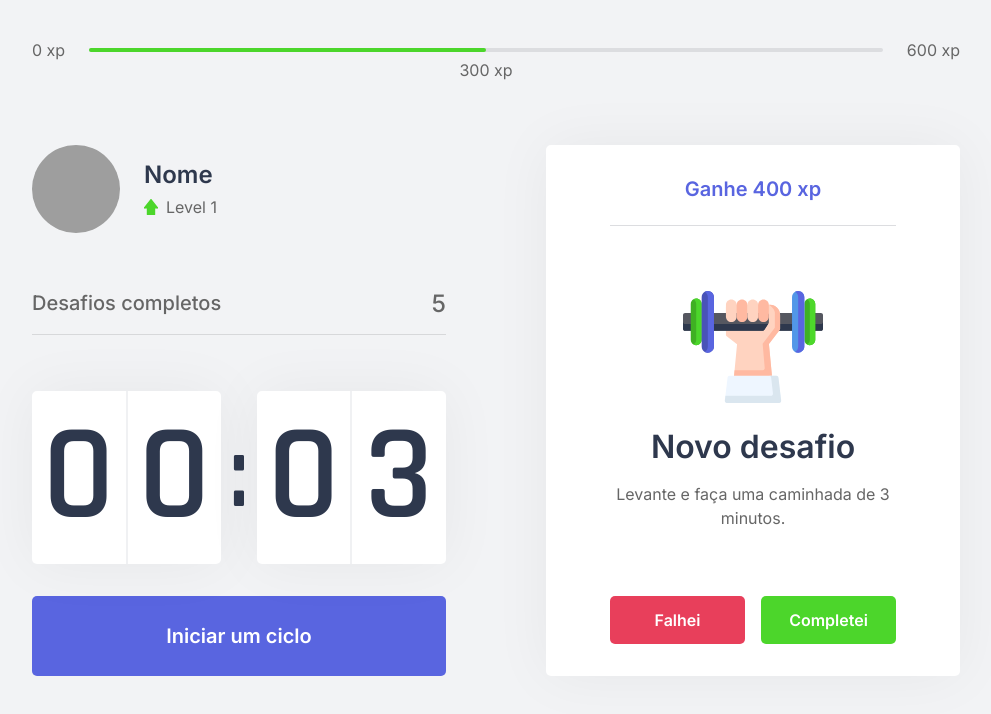
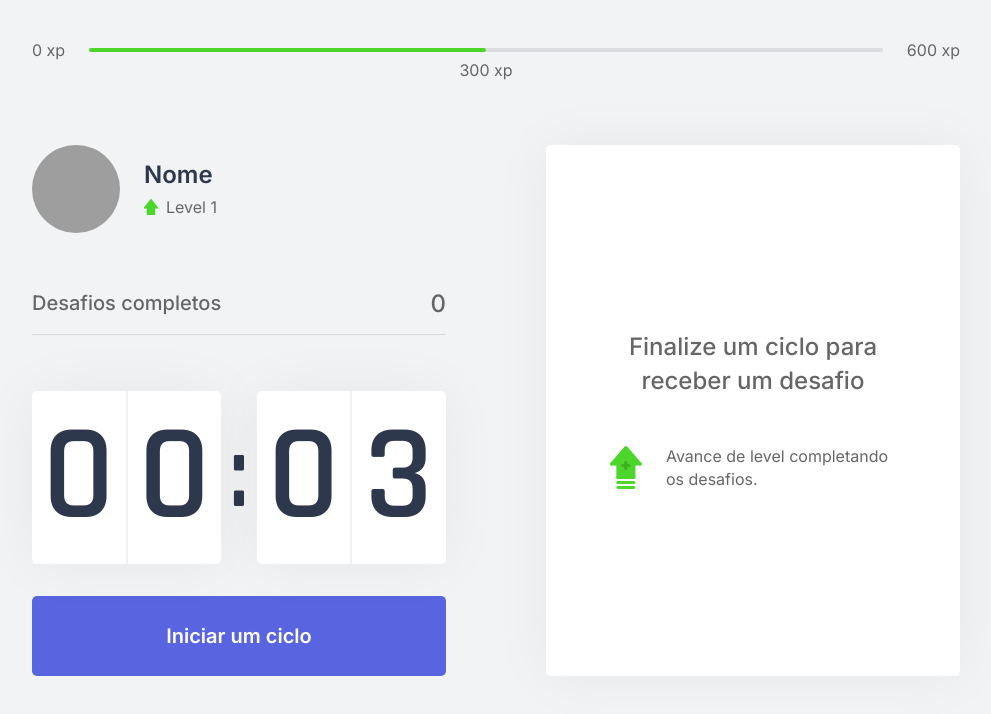
Before and after one commit to luanws/moveit, a Next.js app: page / in a window 1280 px wide. Shown: the top 714 px of the page, without its empty margins (144-1135 px from the left). Built offline with nearby package versions, Linux system fonts and the light colour scheme; grey boxes are pictures that could not be loaded.

Commit message:
challenges

```diff
--- /dev/null
+++ b/challenges.json
@@ -0,0 +1,62 @@
+[
+  {
+    "type": "body",
+    "description": "Estique um de seus braços com a palma da mão virada para frente e puxe os dedos para cima por 10 segundos por mão.",
+    "amount": 80
+  },
+  {
+    "type": "body",
+    "description": "Estique seu braço contra o peito e puxe-o utilizando o outro braço por 10 segundos por braço.",
+    "amount": 60
+  },
+  {
+    "type": "body",
+    "description": "Puxe seu pescoço com a ajuda da mão para a direita e para a esquerda, permanecendo na posição por alguns segundos.",
+    "amount": 70
+  },
+  {
+    "type": "body",
+    "description": "Com as duas mãos na parte de trás da cabeça, leve-a para baixo, alongando a parte de trás da região.",
+    "amount": 60
+  },
+  {
+    "type": "body",
+    "description": "Cruze as pernas e desça com as mãos esticadas em direção ao chão. Repita o movimento com a outra perna na frente.",
+    "amount": 100
+  },
+  {
+    "type": "body",
+    "description": "Sentado, abra as pernas e tente encostar as palmas das mãos no chão, repita 3 vezes por 5 segundos.",
+    "amount": 80
+  },
+  {
+    "type": "body",
+    "description": "Puxe o joelho de encontro ao peito e segure, troque de perna após 10 segundos.",
+    "amount": 50
+  },
+  {
+    "type": "body",
+    "description": "Sentado, cruze uma perna e incline seu tronco à frente, troque de perna após 10 segundos.",
+    "amount": 80
+  },
+  {
+    "type": "eye",
+    "description": "Sentado, feche os olhos e cubra-os com as palmas da mão durante 2 minutos, depois abra normalmente.",
+    "amount": 90
+  },
+  {
+    "type": "eye",
+    "description": "Em algum ambiente aberto, olhe o mais longe que puder em quatro direções por 3s, mexa apenas os olhos. Repita 3 vezes.",
+    "amount": 140
+  },
+  {
+    "type": "eye",
+    "description": "Usando os polegares, massage a área abaixo das sobrancelhas em movimentos circulares por 15 segundos.",
+    "amount": 70
+  },
+  {
+    "type": "body",
+    "description": "Em pé, gire a cintura o máximo que puder para a esquerda, segure por cinco segundos. Repita para a direita.",
+    "amount": 90
+  }
+]
--- a/src/components/ChallangeBox/index.tsx
+++ b/src/components/ChallangeBox/index.tsx
@@ -1,20 +1,21 @@
 import { useState } from "react"
+import { useChallenge } from "../../contexts/ChallengesContext"
 
 const styles = require('./styles.module.css')
 
 export function ChallengeBox() {
-  const [hasActiveChallenge, setHasActiveChallenge] = useState<boolean>(true)
+  const { activeChallenge } = useChallenge()
 
   return (
     <div className={styles.container}>
-      {hasActiveChallenge && (
+      {activeChallenge && (
         <div className={styles.challengeActive}>
-          <header>Ganhe 400 xp</header>
+          <header>Ganhe {activeChallenge.amount} xp</header>
 
           <main>
-            <img src="icons/body.svg" />
+            <img src={`icons/${activeChallenge.type}.svg`} />
             <strong>Novo desafio</strong>
-            <p>Levante e faça uma caminhada de 3 minutos.</p>
+            <p>{activeChallenge.description}</p>
           </main>
 
           <footer>
@@ -29,7 +30,7 @@
           </footer>
         </div>
       )}
-      {!hasActiveChallenge && (
+      {!activeChallenge && (
         <div className={styles.challengeNotActive}>
           <strong>Finalize um ciclo para receber um desafio</strong>
           <div>
--- a/src/components/CompletedChallenges/index.tsx
+++ b/src/components/CompletedChallenges/index.tsx
@@ -1,10 +1,14 @@
+import { useChallenge } from "../../contexts/ChallengesContext"
+
 const styles = require('./styles.module.css')
 
 export default function CompletedChallenges() {
+  const { challengesCompleted } = useChallenge()
+
   return (
     <div className={styles.container}>
       <span>Desafios completos</span>
-      <span>5</span>
+      <span>{challengesCompleted}</span>
     </div>
   )
 }
--- a/src/contexts/ChallengesContext/index.tsx
+++ b/src/contexts/ChallengesContext/index.tsx
@@ -1,9 +1,12 @@
 import { createContext, PropsWithChildren, useContext, useState } from "react"
+import challenges from '../../../challenges.json'
+import Challenge from "../../models/challenge"
 
 interface ChallengesContextData {
   level: number
   currentExperience: number
   challengesCompleted: number
+  activeChallenge: Challenge | null
   levelUp(): void
   startNewChallenge(): void
 }
@@ -14,13 +17,16 @@
   const [level, setLevel] = useState<number>(1)
   const [currentExperience, setCurrentExperience] = useState<number>(0)
   const [challengesCompleted, setChallengesCompleted] = useState<number>(0)
+  const [activeChallenge, setActiveChallenge] = useState<Challenge | null>(null)
 
   function levelUp() {
     setLevel(level => level + 1)
   }
 
   function startNewChallenge() {
-    console.log('Novo desafio')
+    const randomChallengeIndex = Math.floor(Math.random() * challenges.length)
+    const challenge = challenges[randomChallengeIndex] as Challenge
+    setActiveChallenge(challenge)
   }
 
   return (
@@ -28,8 +34,9 @@
       level,
       currentExperience,
       challengesCompleted,
+      activeChallenge,
       levelUp,
-      startNewChallenge
+      startNewChallenge,
     }}>
       {children}
     </ChallengesContext.Provider>
--- /dev/null
+++ b/src/models/challenge.ts
@@ -0,0 +1,7 @@
+export type ChallengeType = 'body' | 'eye'
+
+export default interface Challenge {
+    type: ChallengeType
+    description: string
+    amount: number
+}
```
